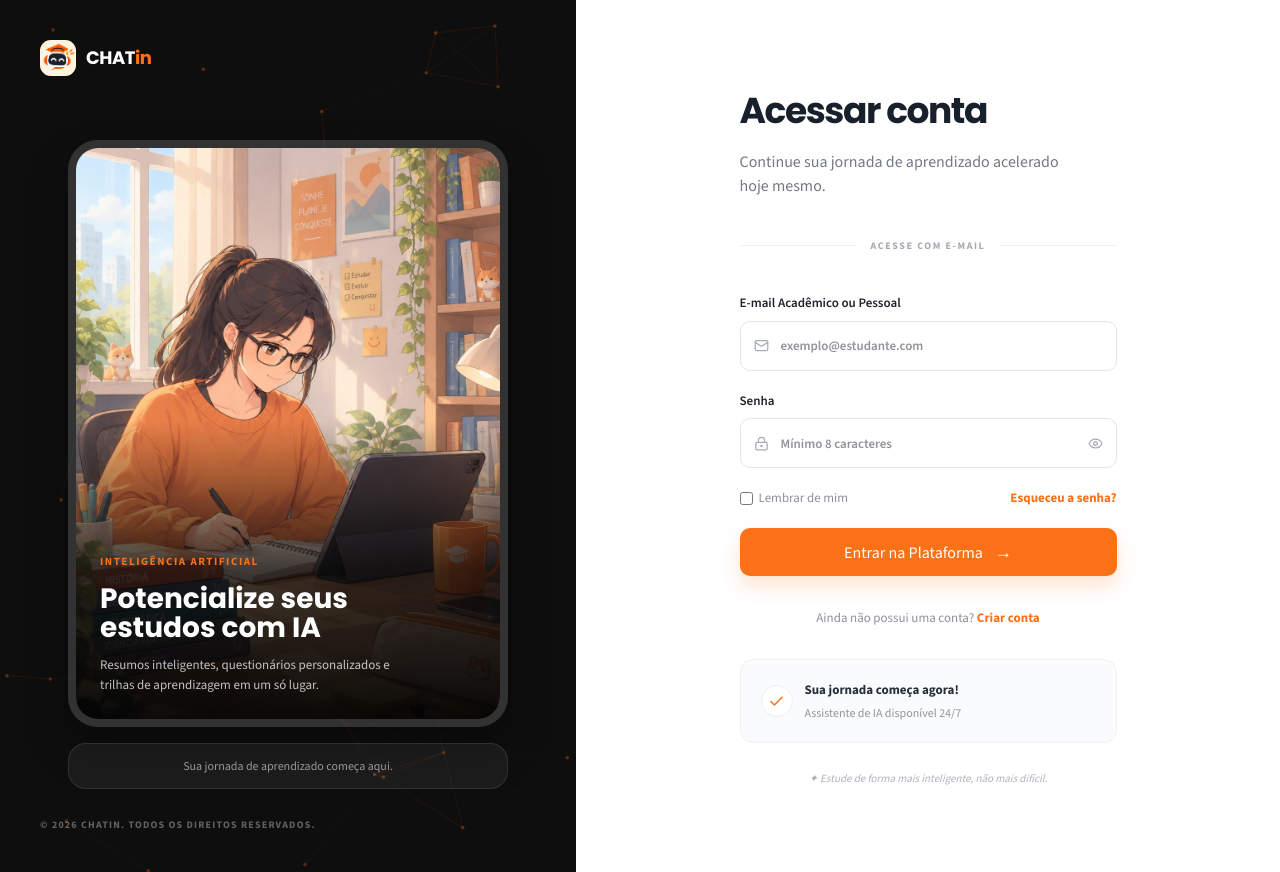
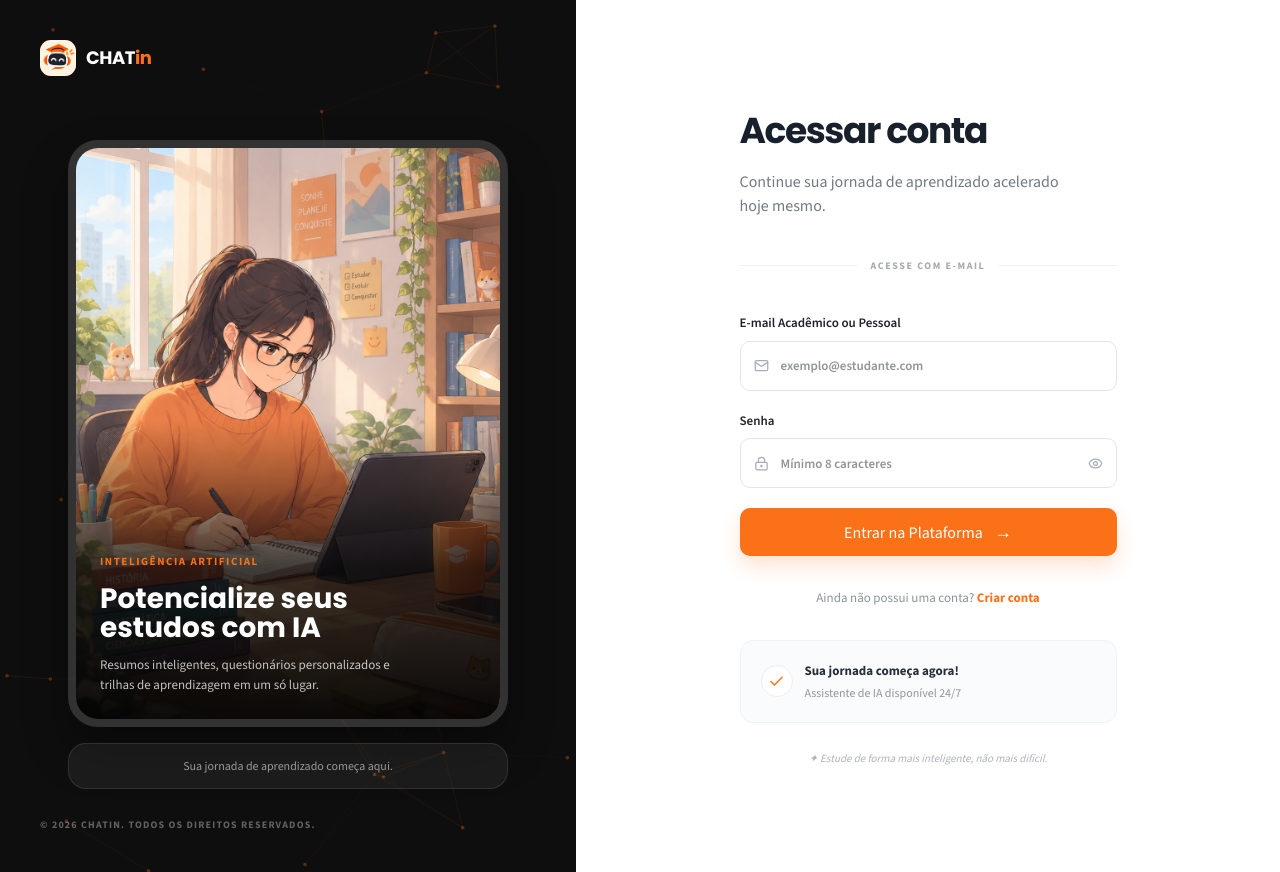
Before and after one commit to Equipe-Skyfall/chatin-front, a Next.js app: page / in a window 1280 px wide. Built offline with nearby package versions, Linux system fonts and the light colour scheme; no server answers.

Commit message:
REFACTOR: Reestruturação de layout

```diff
--- a/src/components/login_components/LoginForm.tsx
+++ b/src/components/login_components/LoginForm.tsx
@@ -65,10 +65,6 @@ export function LoginForm() {
             {...register("password")}
           />
 
-          <div className="flex items-center justify-between text-[13px] text-[#8b929b]">
-            <label className="flex items-center gap-1.5"><input type="checkbox" className="accent-[#fb7118]" /> Lembrar de mim</label>
-            <a href="#forgot-password" className="font-bold text-[#fb7118]">Esqueceu a senha?</a>
-          </div>
 
           <button
             type="submit"
```
